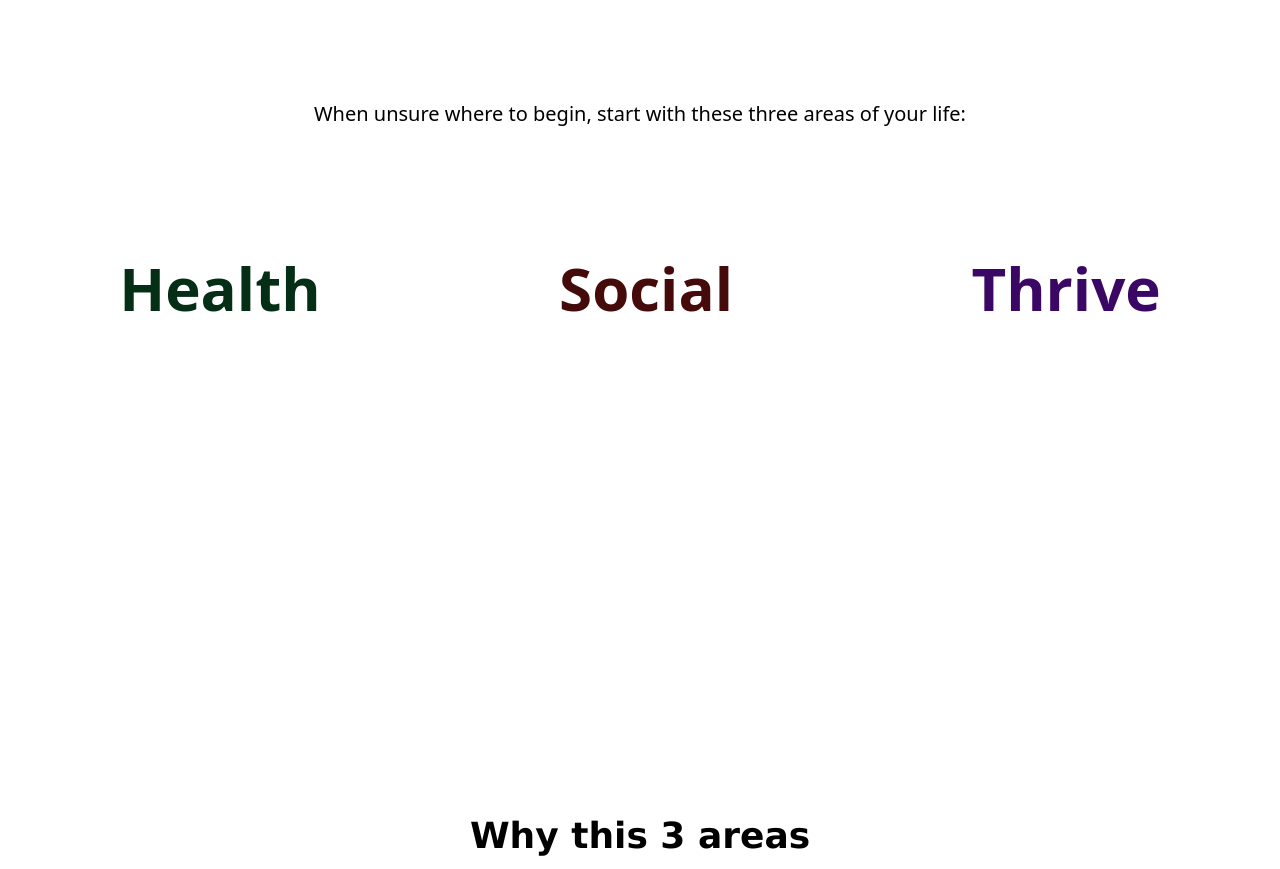
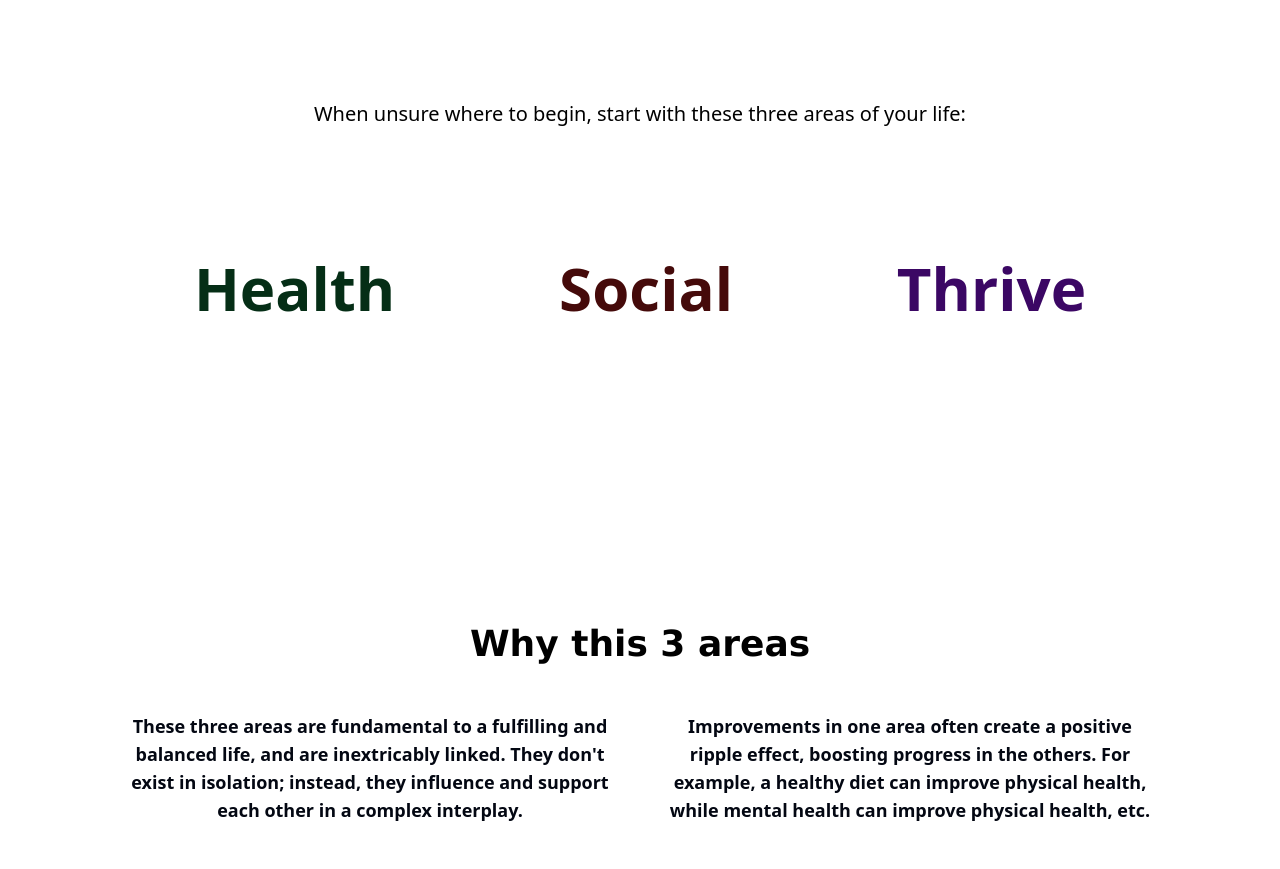
Before and after one commit to fantasyfuerte/DO-IT-PROJECT, a React (Vite) app: page / in a window 1280 px wide. Shown: the part 700-1569 px from the top of the page. Built offline with nearby package versions, Linux system fonts and the light colour scheme.

Commit message:
Fixing VitalAreasMap

```diff
--- a/src/ContentsSection/ContentsSection.tsx
+++ b/src/ContentsSection/ContentsSection.tsx
@@ -9,7 +9,7 @@ const ContentSection = () => {
       <h6 className="text-xl text-center px-3">
         When unsure where to begin, start with these three areas of your life:
       </h6>
-      <section className="h-[70vh] flex flex-col md:flex-row md:flex-wrap ">
+      <section className="flex flex-col md:flex-row md:flex-wrap md:mx-28 pb-12">
         {vitalAreas.map((area) => (
           <VitalAreaCard key={area.id} area={area} />
         ))}
```
